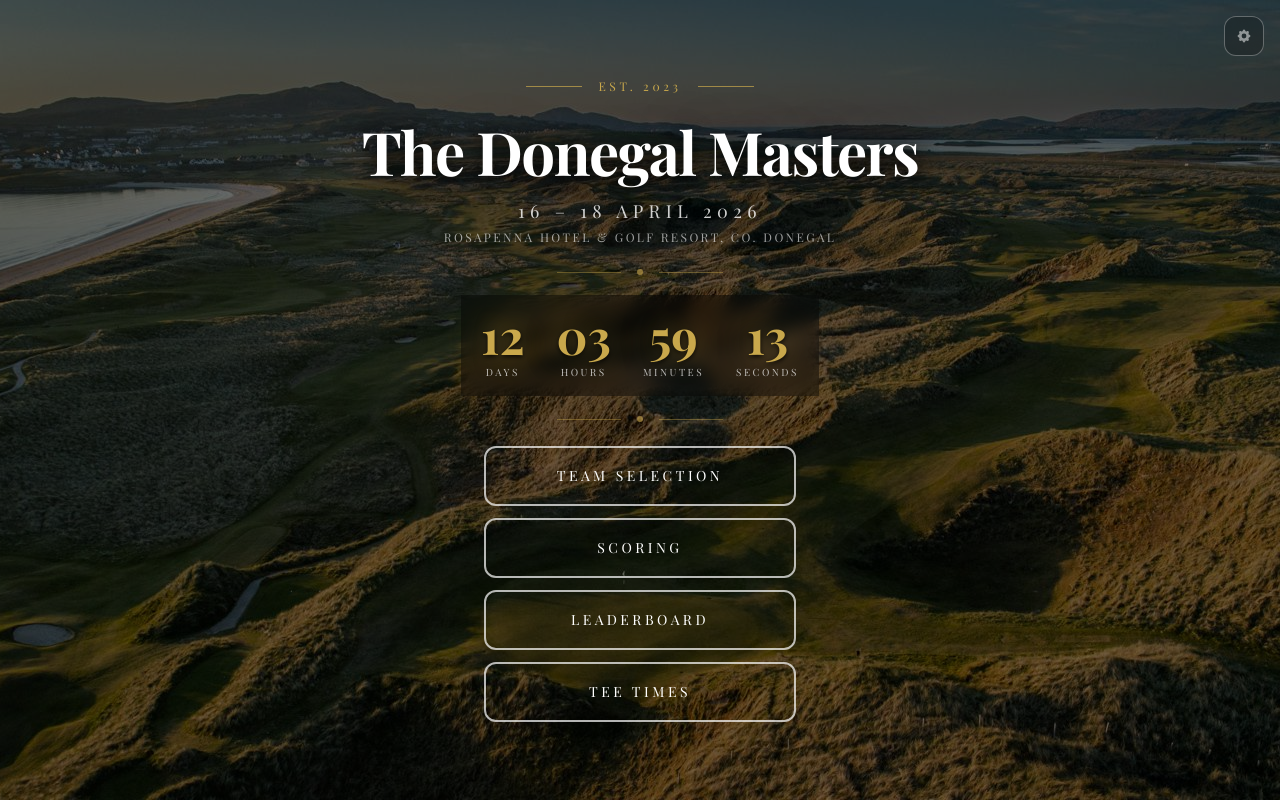
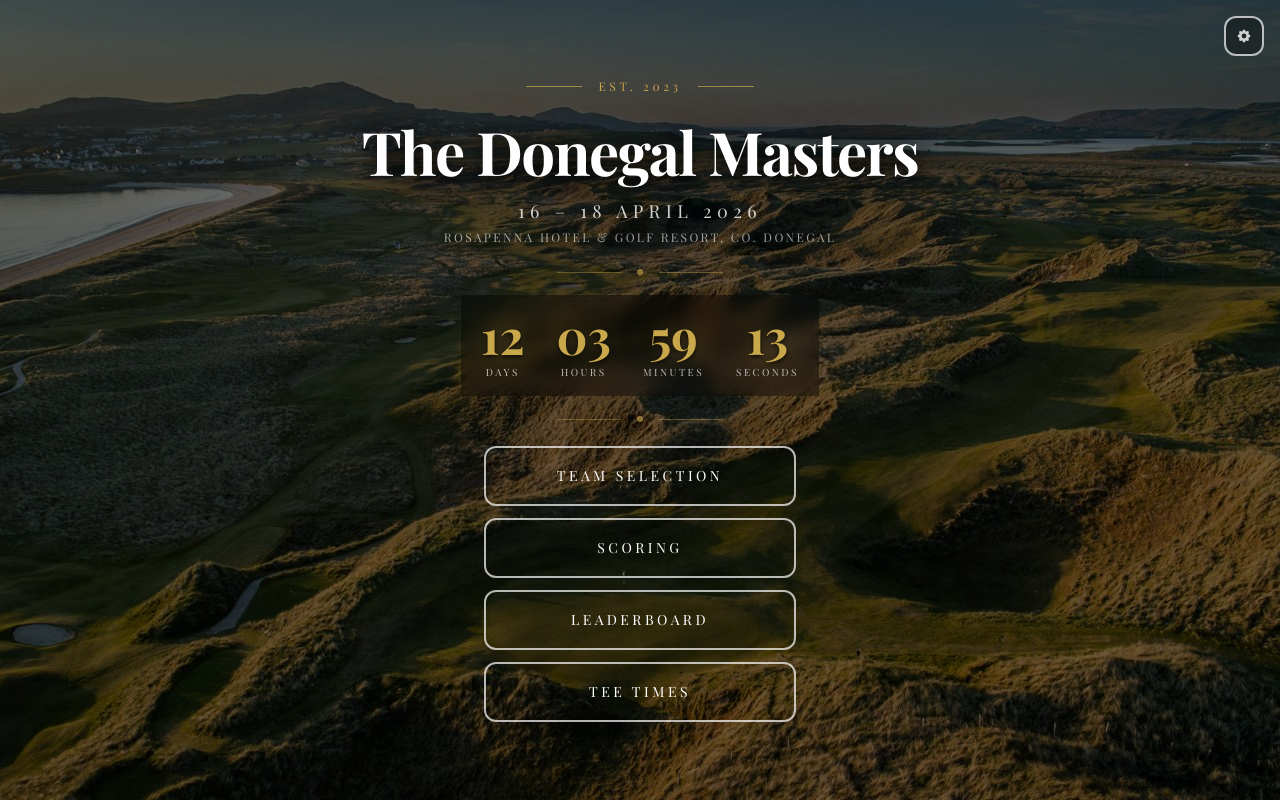
Before and after one commit to dr-rodd/donegal-masters, a Next.js app: page / in a window 1280 px wide. Built offline with nearby package versions, Linux system fonts and the light colour scheme; no server answers; a web font is replaced by a local one.

Commit message:
Make settings gear button visible on home page
Increase border and icon opacity so the gear is clearly visible
against the background image.

https://claude.ai/code/session_014DCc1TWMtX2q6dBfXTnR6Y

```diff
--- a/app/components/SettingsButton.tsx
+++ b/app/components/SettingsButton.tsx
@@ -11,7 +11,7 @@ export default function SettingsButton() {
       <button
         onClick={() => setOpen(true)}
         title="Settings"
-        className="w-10 h-10 flex items-center justify-center border border-white/30 text-white/50 rounded-xl hover:border-white/60 hover:text-white/80 transition-colors backdrop-blur-sm bg-black/20"
+        className="w-10 h-10 flex items-center justify-center border-2 border-white/70 text-white/80 rounded-xl hover:border-gold hover:text-gold transition-colors backdrop-blur-sm bg-black/30"
       >
         <svg xmlns="http://www.w3.org/2000/svg" viewBox="0 0 20 20" fill="currentColor" className="w-4 h-4">
           <path fillRule="evenodd" d="M11.49 3.17c-.38-1.56-2.6-1.56-2.98 0a1.532 1.532 0 01-2.286.948c-1.372-.836-2.942.734-2.106 2.106.54.886.061 2.042-.947 2.287-1.561.379-1.561 2.6 0 2.978a1.532 1.532 0 01.947 2.287c-.836 1.372.734 2.942 2.106 2.106a1.532 1.532 0 012.287.947c.379 1.561 2.6 1.561 2.978 0a1.533 1.533 0 012.287-.947c1.372.836 2.942-.734 2.106-2.106a1.533 1.533 0 01.947-2.287c1.561-.379 1.561-2.6 0-2.978a1.532 1.532 0 01-.947-2.287c.836-1.372-.734-2.942-2.106-2.106a1.532 1.532 0 01-2.287-.947zM10 13a3 3 0 100-6 3 3 0 000 6z" clipRule="evenodd" />
```
